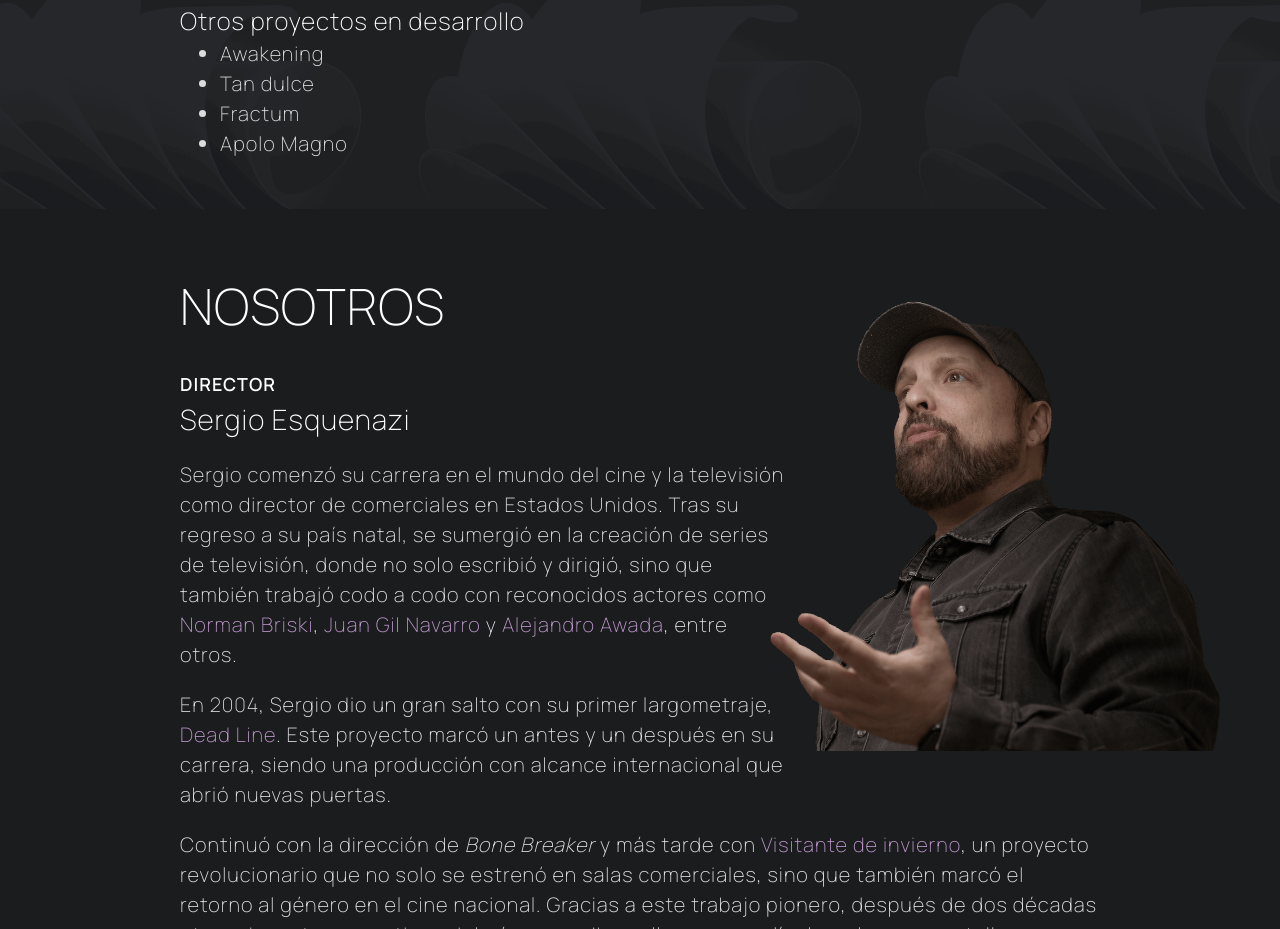
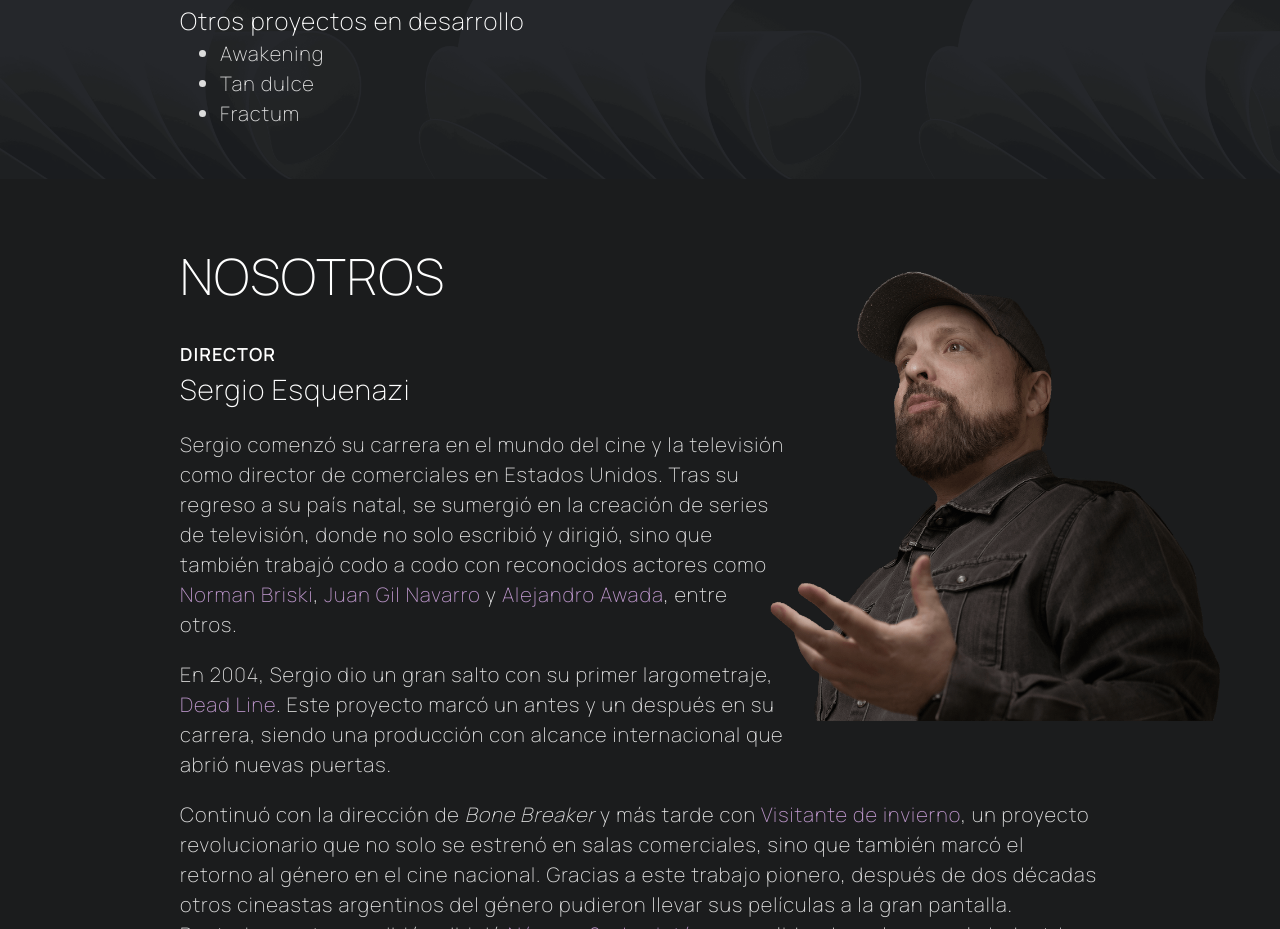
Before and after one commit to pludev/scooch, a plain HTML site: page index.html in a window 1280 px wide. Shown: the part 1793-2722 px from the top of the page. Drawn offline with nearby package versions, Linux system fonts and the light colour scheme.

Commit message:
Update index.html

```diff
--- a/index.html
+++ b/index.html
@@ -100,7 +100,6 @@
           <li>Awakening</li>
           <li>Tan dulce</li>
           <li>Fractum</li>
-          <li>Apolo Magno</li>
         </ul>
       </div>
     </section>
```
